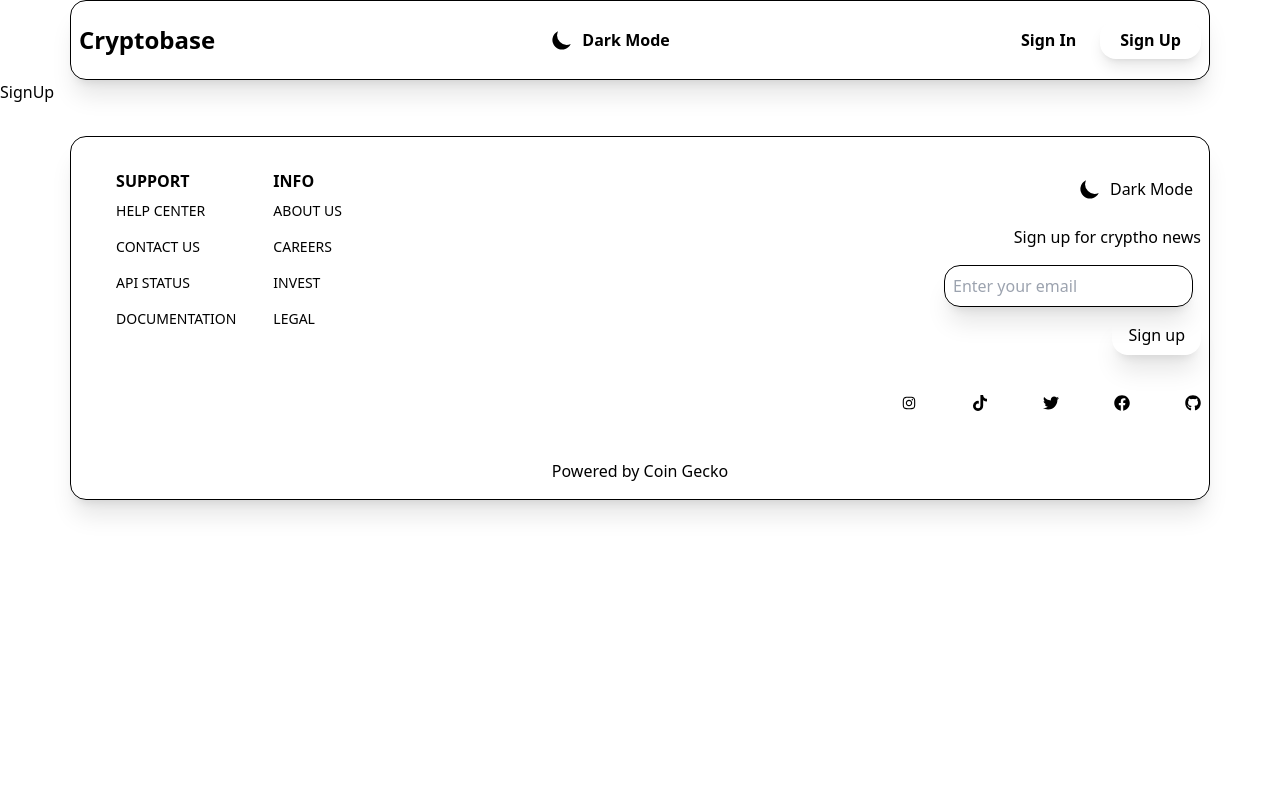
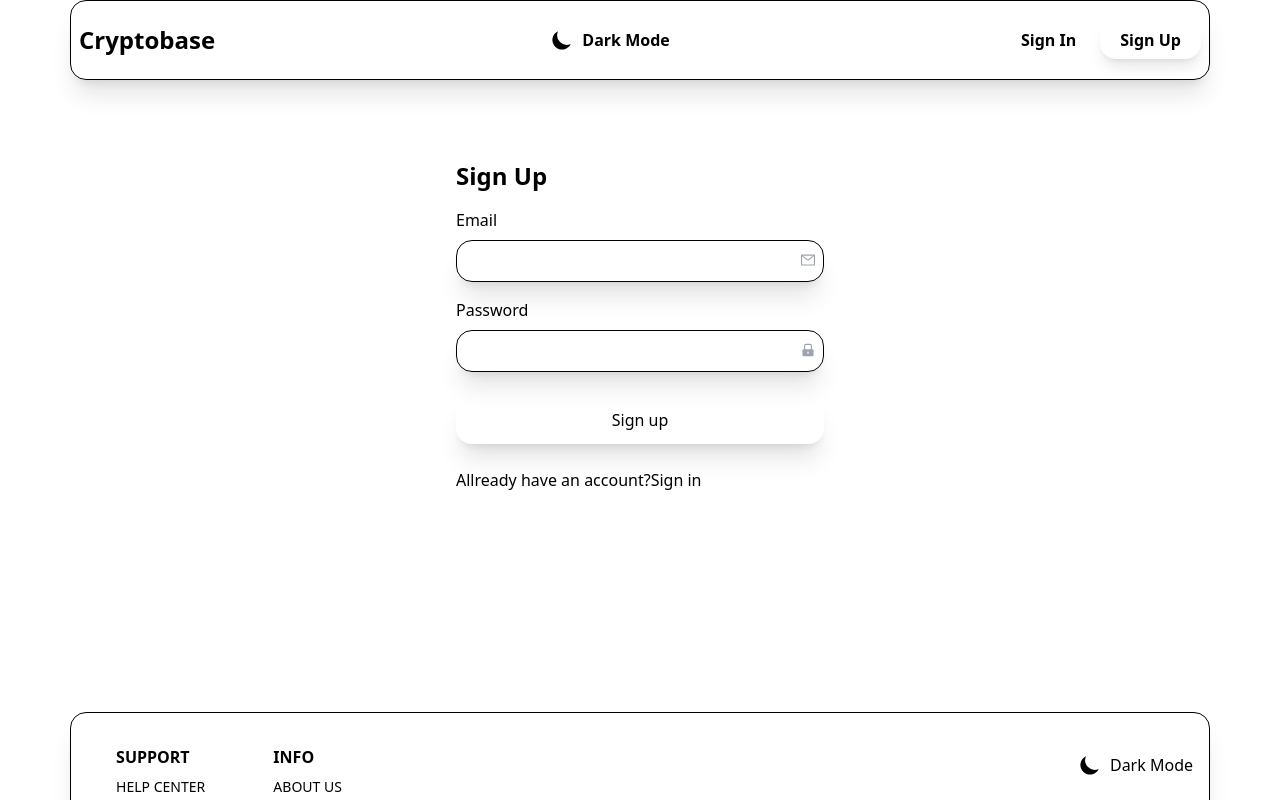
Before and after one commit to ervinkacar1991/Crypto_project_reactJS, a React (Create React App) app: page /signup in a window 1280 px wide. Shown: the top 800 px of the page. Built offline with nearby package versions, Linux system fonts and the light colour scheme; no server answers.

Commit message:
Sign up form finished

```diff
--- a/src/routes/SignUp.jsx
+++ b/src/routes/SignUp.jsx
@@ -1,7 +1,46 @@
 import React from "react";
+import { AiOutlineMail, AiFillLock } from "react-icons/ai";
+import { Link } from "react-router-dom";
 
 const SignUp = () => {
-  return <div>SignUp</div>;
+  return (
+    <div>
+      <div className="max-w-[400px] mx-auto min-h-[600px] px-4 py-20">
+        <h1 className="text-2xl font-bold">Sign Up</h1>
+        <form>
+          <div className="my-4">
+            <label>Email</label>
+            <div className="my-2 w-full relative rounded-2xl shadow-xl">
+              <input
+                className="w-full p-2 bg-primary border border-input rounded-2xl"
+                type="email"
+              />
+              <AiOutlineMail className="absolute right-2 top-3 text-gray-400" />
+            </div>
+          </div>
+          <div className="my-4">
+            <label>Password</label>
+            <div className="my-2 w-full relative rounded-2xl shadow-xl">
+              <input
+                className="w-full p-2 bg-primary border border-input rounded-2xl"
+                type="password"
+              />
+              <AiFillLock className="absolute right-2 top-3 text-gray-400" />
+            </div>
+          </div>
+          <button className="w-full my-2 p-3 bg-button text-btnText rounded-2xl shadow-xl">
+            Sign up
+          </button>
+        </form>
+        <p className="my-4">
+          Allready have an account?
+          <Link to="/signin" className="text-accent">
+            Sign in
+          </Link>
+        </p>
+      </div>
+    </div>
+  );
 };
 
 export default SignUp;
```
